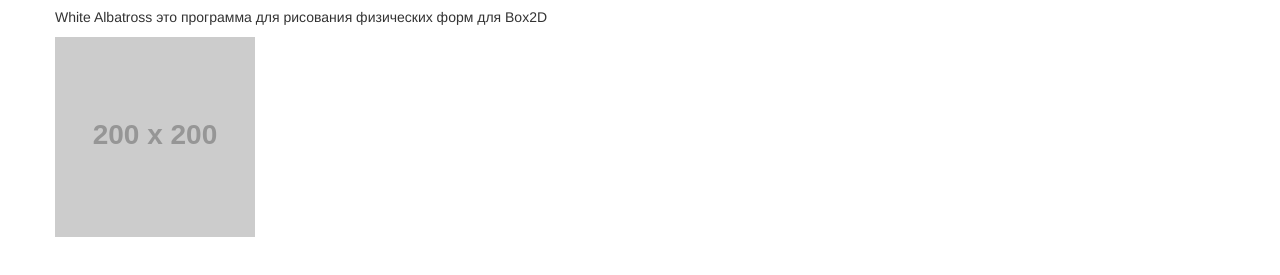
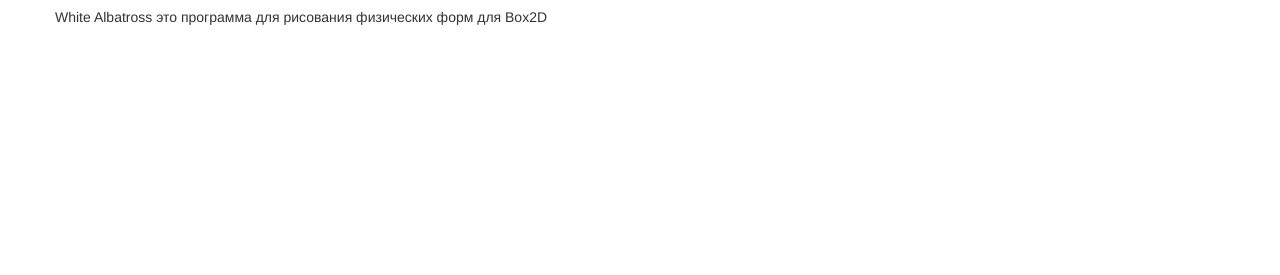
Before and after one commit to Ingener74/White-Albatross, a website: page doc/app/index.html in a window 1280 px wide. Shown: the part 135-410 px from the top of the page. Drawn offline with nearby package versions, Linux system fonts and the light colour scheme; placeholder pictures from the web are drawn by us.

Commit message:
поправил индекс файл

```diff
--- a/doc/app/index.html
+++ b/doc/app/index.html
@@ -68,8 +68,6 @@
         <h1>White Albatross</h1>
 
         <p>White Albatross это программа для рисования физических форм для Box2D</p>
-
-        <img src="http://placehold.it/200/200" alt="">
     </div>
 </div>
 
```
